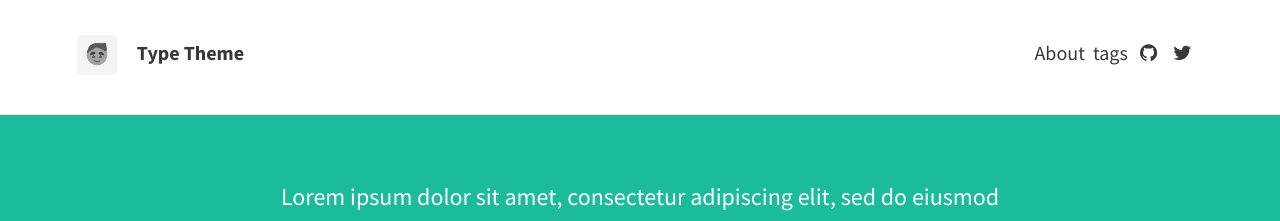
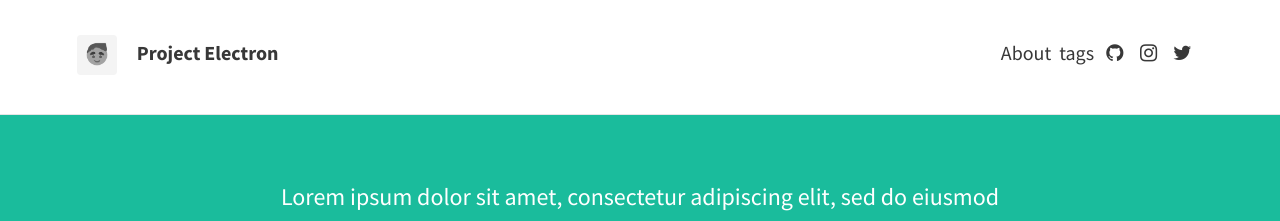
Before and after one commit to RockefellerArchiveCenter/project_electron, a Jekyll site: the page built from index.html, in a window 1280 px wide. Shown: the top 221 px of the page. Built offline with Jekyll 4.4.1, drawn with Linux system fonts in a browser that asks for light colours; the list of posts is cut into pages by our own code.

Commit message:
update config

```diff
--- a/_config.yml
+++ b/_config.yml
@@ -1,15 +1,16 @@
 # SITE CONFIGURATION
-baseurl: "/type-theme"
-url: "https://rohanchandra.github.io/"
+baseurl:
+url: "https://blog.rockarch.org"
+permalink: /:title
 
 # THEME-SPECIFIC CONFIGURATION
 theme_settings:
   # Meta
-  title: Type Theme
+  title: Project Electron
   avatar: assets/img/avatar.png
   favicon: assets/favicon.ico
   gravatar: # Email MD5 hash
-  description: "A website with blog posts and pages" # used by search engines
+  description: "Project Electron resources and documentation from the Rockefeller Archive Center" # used by search engines
 
   # Header and footer text
   header_text: >
@@ -29,9 +30,9 @@ theme_settings:
   facebook:
   flickr:
   gitlab:
-  github: "rohanchandra/type-theme"
+  github: "RockefellerArchiveCenter"
   google_plus:
-  instagram:
+  instagram: "rockefellerarchivecenter"
   linkedin:  # Full URL
   pinterest:
   reddit:
@@ -39,12 +40,12 @@ theme_settings:
   stack_exchange:  # Full URL
   steam:
   tumblr:
-  twitter: "twitter"
+  twitter: "rockarch_org"
   wordpress:
   youtube:
 
   # Scripts
-  google_analytics: # Tracking ID, e.g. "UA-000000-01"
+  google_analytics: UA-10013579-3 # Tracking ID, e.g. "UA-000000-01"
   disqus_shortname:
   katex: true # Enable if using math markup
   search: false # Enable the search feature
```
